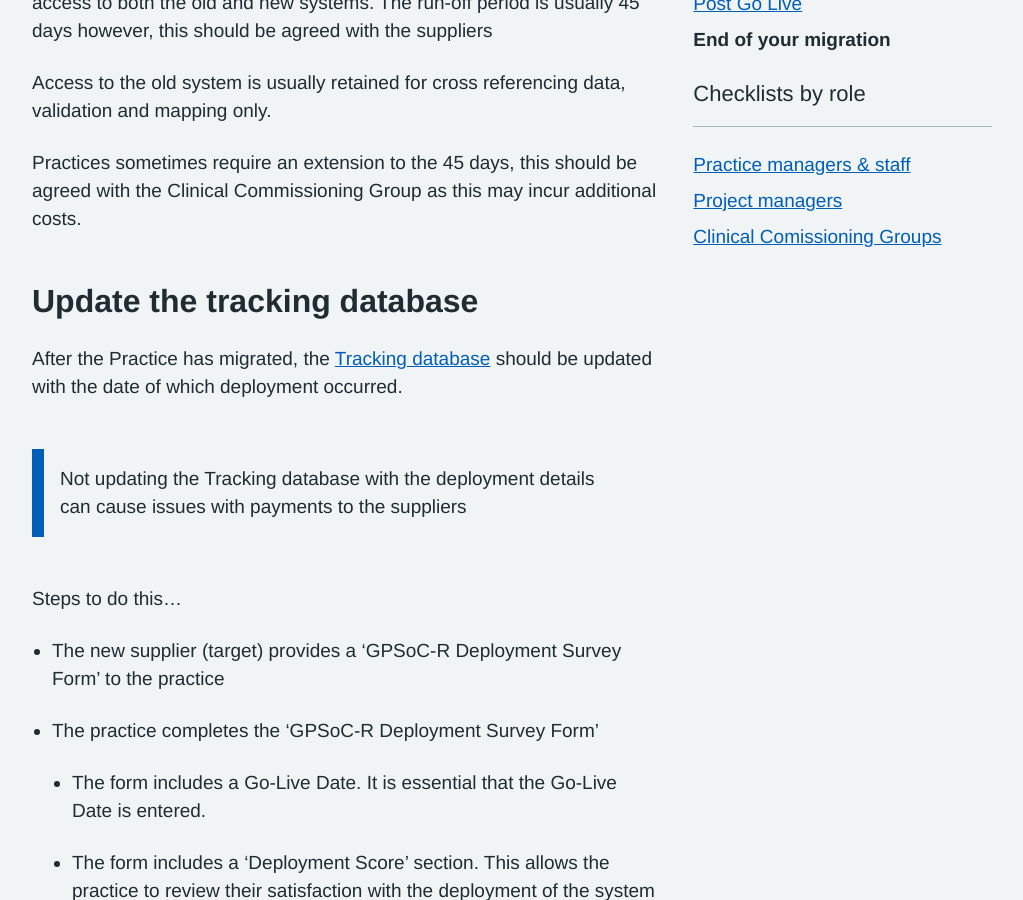
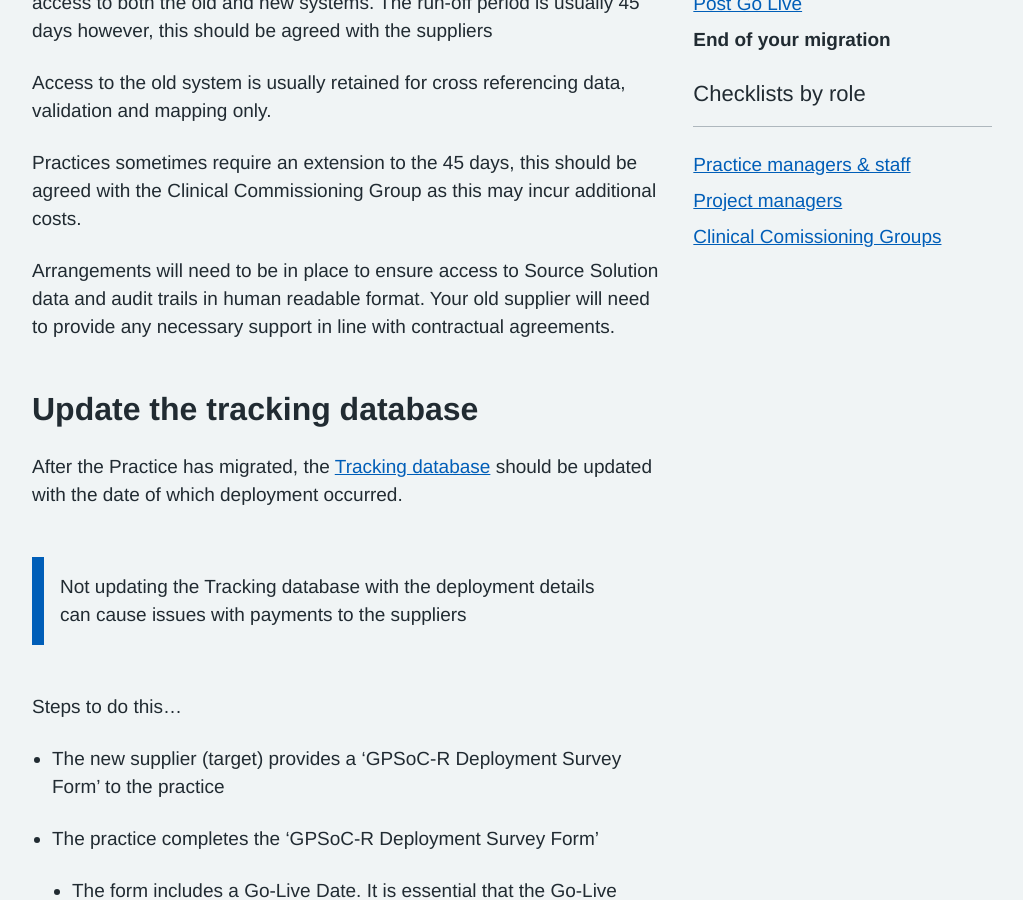
Before and after one commit to nhsconnect/prm-practice-migration, a Jekyll site: the page built from guide/08-end-of-your-migration.md, in a window 1280 px wide and 900 px high, scrolled down 744 px. Shown: the whole window, without its empty margins (128-1151 px from the left). Built offline with Jekyll 4.4.1, drawn with Linux system fonts in a browser that asks for light colours; some web fonts are replaced.

Commit message:
Update 08-end-of-your-migration.md

```diff
--- a/guide/08-end-of-your-migration.md
+++ b/guide/08-end-of-your-migration.md
@@ -12,17 +12,18 @@ The migration will end at the point at which all data has been re-entered, pract
 
 
 ## The ‘run-off period’ {#the-run-off-period}
-
+<!-- [FORMAT] why has this heading gone strange? -->
 The ‘run-off period’ is used to describe the time whereby the practice has access to both the old and new systems. The run-off period is usually 45 days however, this should be agreed with the suppliers
 
 Access to the old system is usually retained for cross referencing data, validation and mapping only.
 
 Practices sometimes require an extension to the 45 days, this should be agreed with the Clinical Commissioning Group as this may incur additional costs.
 
-
+Arrangements will need to be in place to ensure access to Source Solution data and audit trails in human readable format. Your old supplier will need to provide any necessary support in line with contractual agreements.
+<!-- [UPLIFT] added reference to need for audit trails using original format in which data was captured -->
 
 ## Update the tracking database {#update-the-tracking-database}
-
+<!-- [FORMAT] why has this heading gone strange? -->
 After the Practice has migrated, the [Tracking database](https://digital.nhs.uk/services/tracking-database) should be updated with the date of which deployment occurred.
 
 {%- capture lesson_learnt_1 -%}
```
